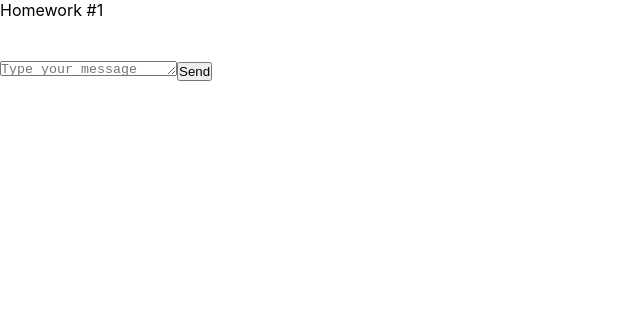
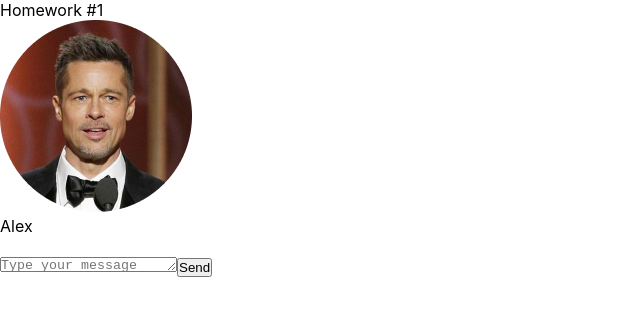
Before and after one commit to Valeriusdev/advanced-react-typescript, a React (Create React App) app: page / in a window 1280 px wide. Shown: the top 316 px of the page, without its empty margins (0-640 px from the left). Built offline with nearby package versions, Linux system fonts and the light colour scheme.

Commit message:
update MessageType

```diff
--- a/src/s2-homeworks/hw01/HW1.tsx
+++ b/src/s2-homeworks/hw01/HW1.tsx
@@ -16,13 +16,20 @@ import avatar from './avatar.png'
 // нужно создать правильный тип вместо any
 export type MessageType = {
     id: number
-    user: object
-    message: object
+    user: {
+        avatar: string
+        name: string
+    }
+    message: {
+        text: string
+        time: string
+    }
 }
 
 // структуру объекта не менять
 export const message0: MessageType = {
     id: 0,
+
     user: {
         avatar: avatar, // можно менять
         name: 'Alex',  // можно менять
--- a/src/s2-homeworks/hw01/message/Message.tsx
+++ b/src/s2-homeworks/hw01/message/Message.tsx
@@ -1,8 +1,13 @@
 import React from 'react'
 import s from './Message.module.css'
+import { MessageType } from '../HW1'
+
 
 // нужно создать правильный тип вместо any
-export type MessagePropsType = any
+export type MessagePropsType = {
+
+    message: MessageType
+}
 
 // нужно отобразить приходящие данные
 const Message = (props: MessagePropsType) => {
@@ -14,11 +19,12 @@ const Message = (props: MessagePropsType) => {
                     // создаёт студент
 
                     //
+                    src={props.message.user.avatar}
                 />
                 <div className={s.text}>
                     <div id={'hw1-name-' + props.message.id} className={s.name}>
                         {/*создаёт студент*/}
-
+                        {props.message.user.name}
                         {/**/}
                     </div>
                     <pre id={'hw1-text-' + props.message.id} className={s.messageText}>
```
